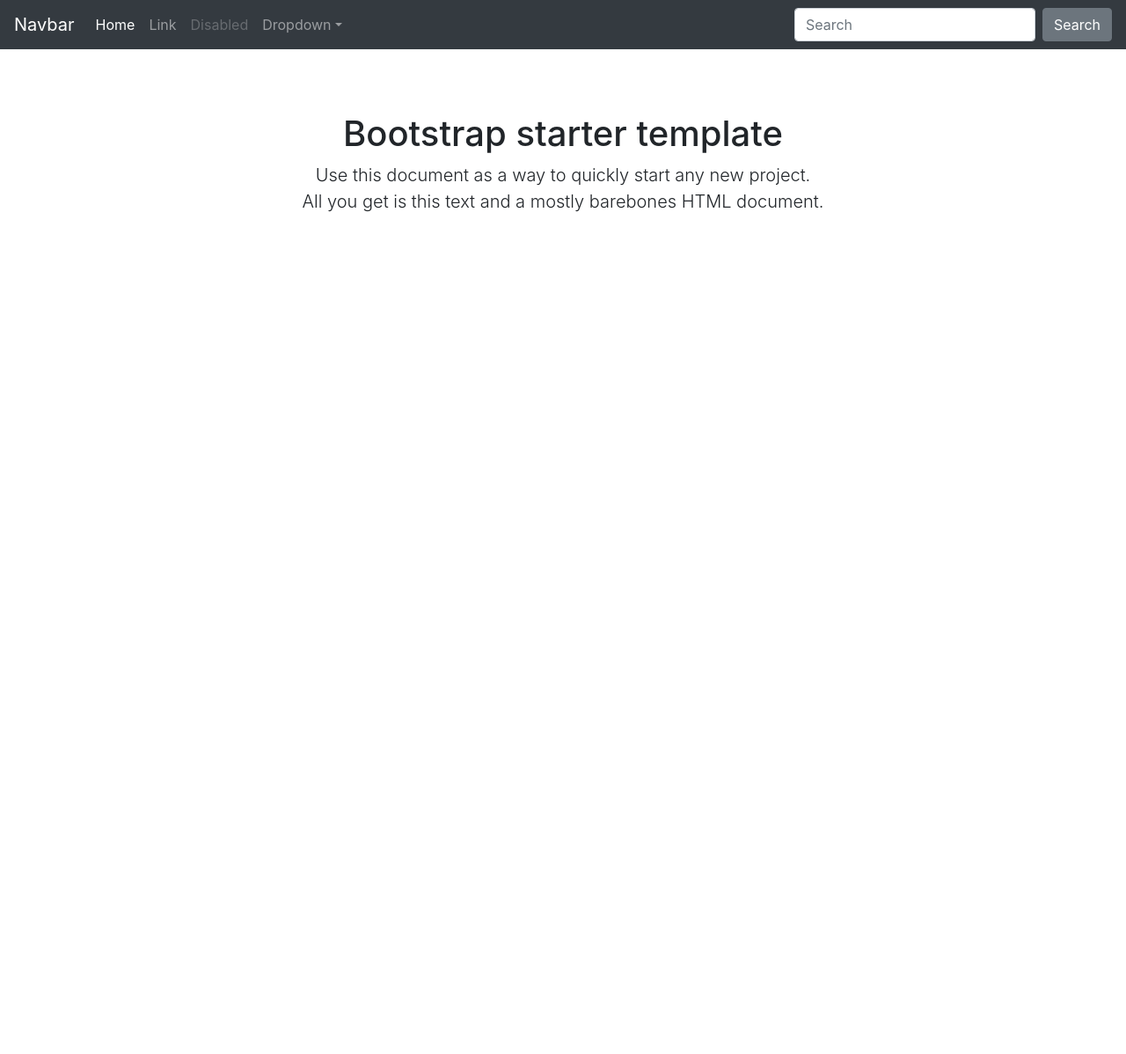
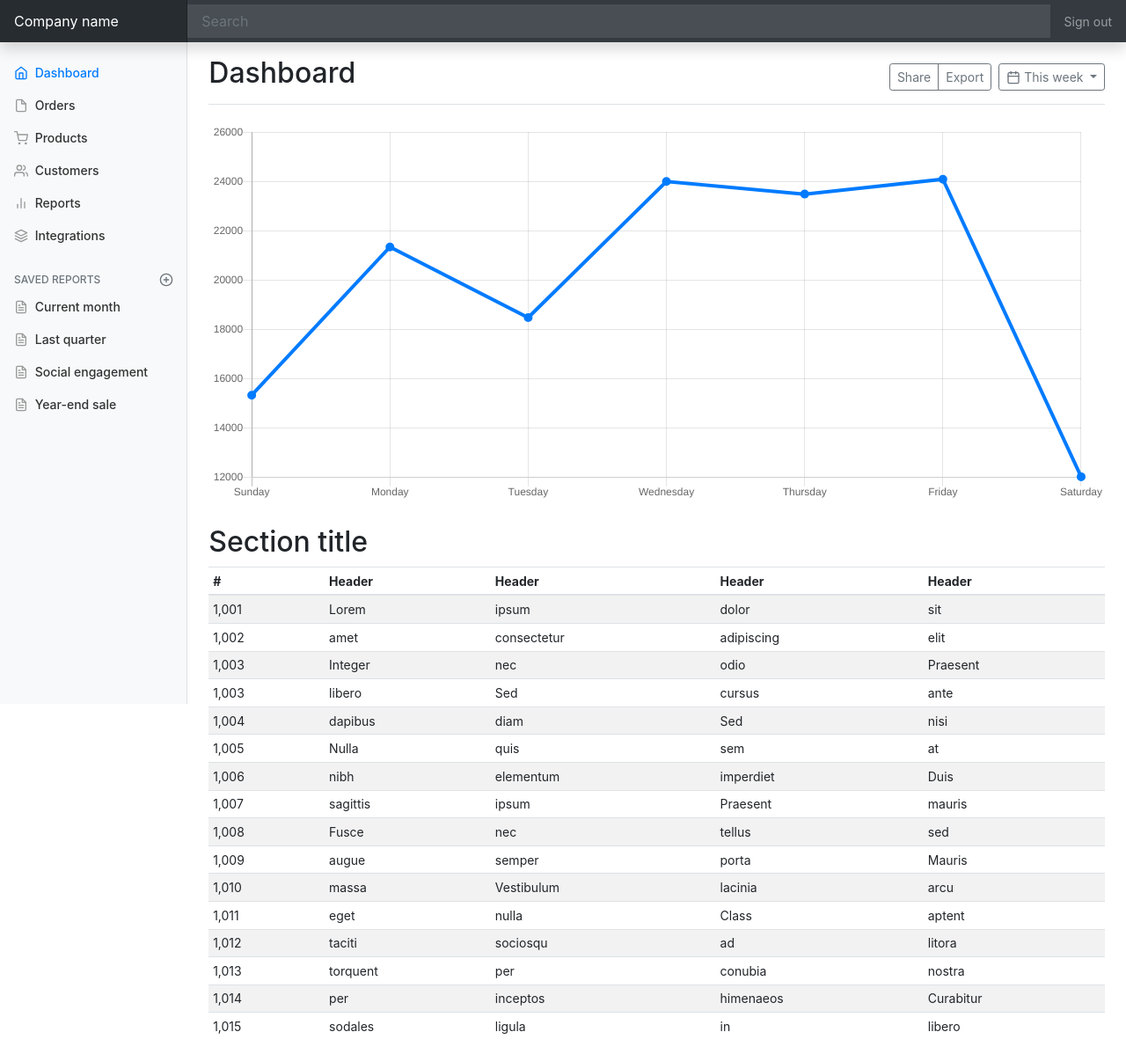
Before and after one commit to fmc127/Health-Tracker, a website: page index.html in a window 1280 px wide. Shown: the whole page at 88% size. Before the commit the page ends 800 px from the top, so only its background shows below. Drawn offline with nearby package versions, Linux system fonts and the light colour scheme.

Commit message:
installed dependencies and swapped bootstrap templates

```diff
--- /dev/null
+++ b/dashboard.css
@@ -0,0 +1,103 @@
+body {
+  font-size: .875rem;
+}
+
+.feather {
+  width: 16px;
+  height: 16px;
+  vertical-align: text-bottom;
+}
+
+/*
+ * Sidebar
+ */
+
+.sidebar {
+  position: fixed;
+  top: 0;
+  bottom: 0;
+  left: 0;
+  z-index: 100; /* Behind the navbar */
+  padding: 48px 0 0; /* Height of navbar */
+  box-shadow: inset -1px 0 0 rgba(0, 0, 0, .1);
+}
+
+@media (max-width: 767.98px) {
+  .sidebar {
+    top: 5rem;
+  }
+}
+
+.sidebar-sticky {
+  position: relative;
+  top: 0;
+  height: calc(100vh - 48px);
+  padding-top: .5rem;
+  overflow-x: hidden;
+  overflow-y: auto; /* Scrollable contents if viewport is shorter than content. */
+}
+
+@supports ((position: -webkit-sticky) or (position: sticky)) {
+  .sidebar-sticky {
+    position: -webkit-sticky;
+    position: sticky;
+  }
+}
+
+.sidebar .nav-link {
+  font-weight: 500;
+  color: #333;
+}
+
+.sidebar .nav-link .feather {
+  margin-right: 4px;
+  color: #999;
+}
+
+.sidebar .nav-link.active {
+  color: #007bff;
+}
+
+.sidebar .nav-link:hover .feather,
+.sidebar .nav-link.active .feather {
+  color: inherit;
+}
+
+.sidebar-heading {
+  font-size: .75rem;
+  text-transform: uppercase;
+}
+
+/*
+ * Navbar
+ */
+
+.navbar-brand {
+  padding-top: .75rem;
+  padding-bottom: .75rem;
+  font-size: 1rem;
+  background-color: rgba(0, 0, 0, .25);
+  box-shadow: inset -1px 0 0 rgba(0, 0, 0, .25);
+}
+
+.navbar .navbar-toggler {
+  top: .25rem;
+  right: 1rem;
+}
+
+.navbar .form-control {
+  padding: .75rem 1rem;
+  border-width: 0;
+  border-radius: 0;
+}
+
+.form-control-dark {
+  color: #fff;
+  background-color: rgba(255, 255, 255, .1);
+  border-color: rgba(255, 255, 255, .1);
+}
+
+.form-control-dark:focus {
+  border-color: transparent;
+  box-shadow: 0 0 0 3px rgba(255, 255, 255, .25);
+}
--- /dev/null
+++ b/dashboard.js
@@ -0,0 +1,53 @@
+/* globals Chart:false, feather:false */
+
+(function () {
+  'use strict'
+
+  feather.replace()
+
+  // Graphs
+  var ctx = document.getElementById('myChart')
+  // eslint-disable-next-line no-unused-vars
+  var myChart = new Chart(ctx, {
+    type: 'line',
+    data: {
+      labels: [
+        'Sunday',
+        'Monday',
+        'Tuesday',
+        'Wednesday',
+        'Thursday',
+        'Friday',
+        'Saturday'
+      ],
+      datasets: [{
+        data: [
+          15339,
+          21345,
+          18483,
+          24003,
+          23489,
+          24092,
+          12034
+        ],
+        lineTension: 0,
+        backgroundColor: 'transparent',
+        borderColor: '#007bff',
+        borderWidth: 4,
+        pointBackgroundColor: '#007bff'
+      }]
+    },
+    options: {
+      scales: {
+        yAxes: [{
+          ticks: {
+            beginAtZero: false
+          }
+        }]
+      },
+      legend: {
+        display: false
+      }
+    }
+  })
+}())
--- a/index.html
+++ b/index.html
@@ -6,9 +6,9 @@
     <meta name="description" content="">
     <meta name="author" content="Mark Otto, Jacob Thornton, and Bootstrap contributors">
     <meta name="generator" content="Jekyll v4.1.1">
-    <title>Starter Template · Bootstrap</title>
+    <title>Dashboard Template · Bootstrap</title>
 
-    <link rel="canonical" href="https://getbootstrap.com/docs/4.5/examples/starter-template/">
+    <link rel="canonical" href="https://getbootstrap.com/docs/4.5/examples/dashboard/">
 
     <!-- Bootstrap core CSS -->
 <link href="../assets/dist/css/bootstrap.min.css" rel="stylesheet">
@@ -30,50 +30,251 @@
       }
     </style>
     <!-- Custom styles for this template -->
-    <link href="starter-template.css" rel="stylesheet">
+    <link href="dashboard.css" rel="stylesheet">
   </head>
   <body>
-    <nav class="navbar navbar-expand-md navbar-dark bg-dark fixed-top">
-  <a class="navbar-brand" href="#">Navbar</a>
-  <button class="navbar-toggler" type="button" data-toggle="collapse" data-target="#navbarsExampleDefault" aria-controls="navbarsExampleDefault" aria-expanded="false" aria-label="Toggle navigation">
+    <nav class="navbar navbar-dark sticky-top bg-dark flex-md-nowrap p-0 shadow">
+  <a class="navbar-brand col-md-3 col-lg-2 mr-0 px-3" href="#">Company name</a>
+  <button class="navbar-toggler position-absolute d-md-none collapsed" type="button" data-toggle="collapse" data-target="#sidebarMenu" aria-controls="sidebarMenu" aria-expanded="false" aria-label="Toggle navigation">
     <span class="navbar-toggler-icon"></span>
   </button>
+  <input class="form-control form-control-dark w-100" type="text" placeholder="Search" aria-label="Search">
+  <ul class="navbar-nav px-3">
+    <li class="nav-item text-nowrap">
+      <a class="nav-link" href="#">Sign out</a>
+    </li>
+  </ul>
+</nav>
 
-  <div class="collapse navbar-collapse" id="navbarsExampleDefault">
-    <ul class="navbar-nav mr-auto">
-      <li class="nav-item active">
-        <a class="nav-link" href="#">Home <span class="sr-only">(current)</span></a>
+<div class="container-fluid">
+  <div class="row">
+    <nav id="sidebarMenu" class="col-md-3 col-lg-2 d-md-block bg-light sidebar collapse">
+      <div class="sidebar-sticky pt-3">
+        <ul class="nav flex-column">
+          <li class="nav-item">
+            <a class="nav-link active" href="#">
+              <span data-feather="home"></span>
+              Dashboard <span class="sr-only">(current)</span>
+            </a>
           </li>
           <li class="nav-item">
-        <a class="nav-link" href="#">Link</a>
+            <a class="nav-link" href="#">
+              <span data-feather="file"></span>
+              Orders
+            </a>
           </li>
           <li class="nav-item">
-        <a class="nav-link disabled" href="#" tabindex="-1" aria-disabled="true">Disabled</a>
+            <a class="nav-link" href="#">
+              <span data-feather="shopping-cart"></span>
+              Products
+            </a>
           </li>
-      <li class="nav-item dropdown">
-        <a class="nav-link dropdown-toggle" href="#" id="dropdown01" data-toggle="dropdown" aria-haspopup="true" aria-expanded="false">Dropdown</a>
-        <div class="dropdown-menu" aria-labelledby="dropdown01">
-          <a class="dropdown-item" href="#">Action</a>
-          <a class="dropdown-item" href="#">Another action</a>
-          <a class="dropdown-item" href="#">Something else here</a>
-        </div>
+          <li class="nav-item">
+            <a class="nav-link" href="#">
+              <span data-feather="users"></span>
+              Customers
+            </a>
+          </li>
+          <li class="nav-item">
+            <a class="nav-link" href="#">
+              <span data-feather="bar-chart-2"></span>
+              Reports
+            </a>
+          </li>
+          <li class="nav-item">
+            <a class="nav-link" href="#">
+              <span data-feather="layers"></span>
+              Integrations
+            </a>
           </li>
         </ul>
-    <form class="form-inline my-2 my-lg-0">
-      <input class="form-control mr-sm-2" type="text" placeholder="Search" aria-label="Search">
-      <button class="btn btn-secondary my-2 my-sm-0" type="submit">Search</button>
-    </form>
+
+        <h6 class="sidebar-heading d-flex justify-content-between align-items-center px-3 mt-4 mb-1 text-muted">
+          <span>Saved reports</span>
+          <a class="d-flex align-items-center text-muted" href="#" aria-label="Add a new report">
+            <span data-feather="plus-circle"></span>
+          </a>
+        </h6>
+        <ul class="nav flex-column mb-2">
+          <li class="nav-item">
+            <a class="nav-link" href="#">
+              <span data-feather="file-text"></span>
+              Current month
+            </a>
+          </li>
+          <li class="nav-item">
+            <a class="nav-link" href="#">
+              <span data-feather="file-text"></span>
+              Last quarter
+            </a>
+          </li>
+          <li class="nav-item">
+            <a class="nav-link" href="#">
+              <span data-feather="file-text"></span>
+              Social engagement
+            </a>
+          </li>
+          <li class="nav-item">
+            <a class="nav-link" href="#">
+              <span data-feather="file-text"></span>
+              Year-end sale
+            </a>
+          </li>
+        </ul>
       </div>
     </nav>
 
-<main role="main" class="container">
-
-  <div class="starter-template">
-    <h1>Bootstrap starter template</h1>
-    <p class="lead">Use this document as a way to quickly start any new project.<br> All you get is this text and a mostly barebones HTML document.</p>
+    <main role="main" class="col-md-9 ml-sm-auto col-lg-10 px-md-4">
+      <div class="d-flex justify-content-between flex-wrap flex-md-nowrap align-items-center pt-3 pb-2 mb-3 border-bottom">
+        <h1 class="h2">Dashboard</h1>
+        <div class="btn-toolbar mb-2 mb-md-0">
+          <div class="btn-group mr-2">
+            <button type="button" class="btn btn-sm btn-outline-secondary">Share</button>
+            <button type="button" class="btn btn-sm btn-outline-secondary">Export</button>
+          </div>
+          <button type="button" class="btn btn-sm btn-outline-secondary dropdown-toggle">
+            <span data-feather="calendar"></span>
+            This week
+          </button>
+        </div>
       </div>
 
-</main><!-- /.container -->
+      <canvas class="my-4 w-100" id="myChart" width="900" height="380"></canvas>
+
+      <h2>Section title</h2>
+      <div class="table-responsive">
+        <table class="table table-striped table-sm">
+          <thead>
+            <tr>
+              <th>#</th>
+              <th>Header</th>
+              <th>Header</th>
+              <th>Header</th>
+              <th>Header</th>
+            </tr>
+          </thead>
+          <tbody>
+            <tr>
+              <td>1,001</td>
+              <td>Lorem</td>
+              <td>ipsum</td>
+              <td>dolor</td>
+              <td>sit</td>
+            </tr>
+            <tr>
+              <td>1,002</td>
+              <td>amet</td>
+              <td>consectetur</td>
+              <td>adipiscing</td>
+              <td>elit</td>
+            </tr>
+            <tr>
+              <td>1,003</td>
+              <td>Integer</td>
+              <td>nec</td>
+              <td>odio</td>
+              <td>Praesent</td>
+            </tr>
+            <tr>
+              <td>1,003</td>
+              <td>libero</td>
+              <td>Sed</td>
+              <td>cursus</td>
+              <td>ante</td>
+            </tr>
+            <tr>
+              <td>1,004</td>
+              <td>dapibus</td>
+              <td>diam</td>
+              <td>Sed</td>
+              <td>nisi</td>
+            </tr>
+            <tr>
+              <td>1,005</td>
+              <td>Nulla</td>
+              <td>quis</td>
+              <td>sem</td>
+              <td>at</td>
+            </tr>
+            <tr>
+              <td>1,006</td>
+              <td>nibh</td>
+              <td>elementum</td>
+              <td>imperdiet</td>
+              <td>Duis</td>
+            </tr>
+            <tr>
+              <td>1,007</td>
+              <td>sagittis</td>
+              <td>ipsum</td>
+              <td>Praesent</td>
+              <td>mauris</td>
+            </tr>
+            <tr>
+              <td>1,008</td>
+              <td>Fusce</td>
+              <td>nec</td>
+              <td>tellus</td>
+              <td>sed</td>
+            </tr>
+            <tr>
+              <td>1,009</td>
+              <td>augue</td>
+              <td>semper</td>
+              <td>porta</td>
+              <td>Mauris</td>
+            </tr>
+            <tr>
+              <td>1,010</td>
+              <td>massa</td>
+              <td>Vestibulum</td>
+              <td>lacinia</td>
+              <td>arcu</td>
+            </tr>
+            <tr>
+              <td>1,011</td>
+              <td>eget</td>
+              <td>nulla</td>
+              <td>Class</td>
+              <td>aptent</td>
+            </tr>
+            <tr>
+              <td>1,012</td>
+              <td>taciti</td>
+              <td>sociosqu</td>
+              <td>ad</td>
+              <td>litora</td>
+            </tr>
+            <tr>
+              <td>1,013</td>
+              <td>torquent</td>
+              <td>per</td>
+              <td>conubia</td>
+              <td>nostra</td>
+            </tr>
+            <tr>
+              <td>1,014</td>
+              <td>per</td>
+              <td>inceptos</td>
+              <td>himenaeos</td>
+              <td>Curabitur</td>
+            </tr>
+            <tr>
+              <td>1,015</td>
+              <td>sodales</td>
+              <td>ligula</td>
+              <td>in</td>
+              <td>libero</td>
+            </tr>
+          </tbody>
+        </table>
+      </div>
+    </main>
+  </div>
+</div>
 <script src="https://code.jquery.com/jquery-3.5.1.slim.min.js" integrity="sha384-DfXdz2htPH0lsSSs5nCTpuj/zy4C+OGpamoFVy38MVBnE+IbbVYUew+OrCXaRkfj" crossorigin="anonymous"></script>
       <script>window.jQuery || document.write('<script src="../assets/js/vendor/jquery.slim.min.js"><\/script>')</script><script src="../assets/dist/js/bootstrap.bundle.min.js"></script>
+        <script src="https://cdnjs.cloudflare.com/ajax/libs/feather-icons/4.9.0/feather.min.js"></script>
+        <script src="https://cdnjs.cloudflare.com/ajax/libs/Chart.js/2.7.3/Chart.min.js"></script>
+        <script src="dashboard.js"></script></body>
 </html>
--- a/index.js
+++ b/index.js
@@ -1 +1 @@
-console.log('test')
+// console.log('test')
```
Also changed, not shown: package.json (added, +211 -0 lines), 1 other file. Lines whose indentation alone changed are shown as unchanged.
